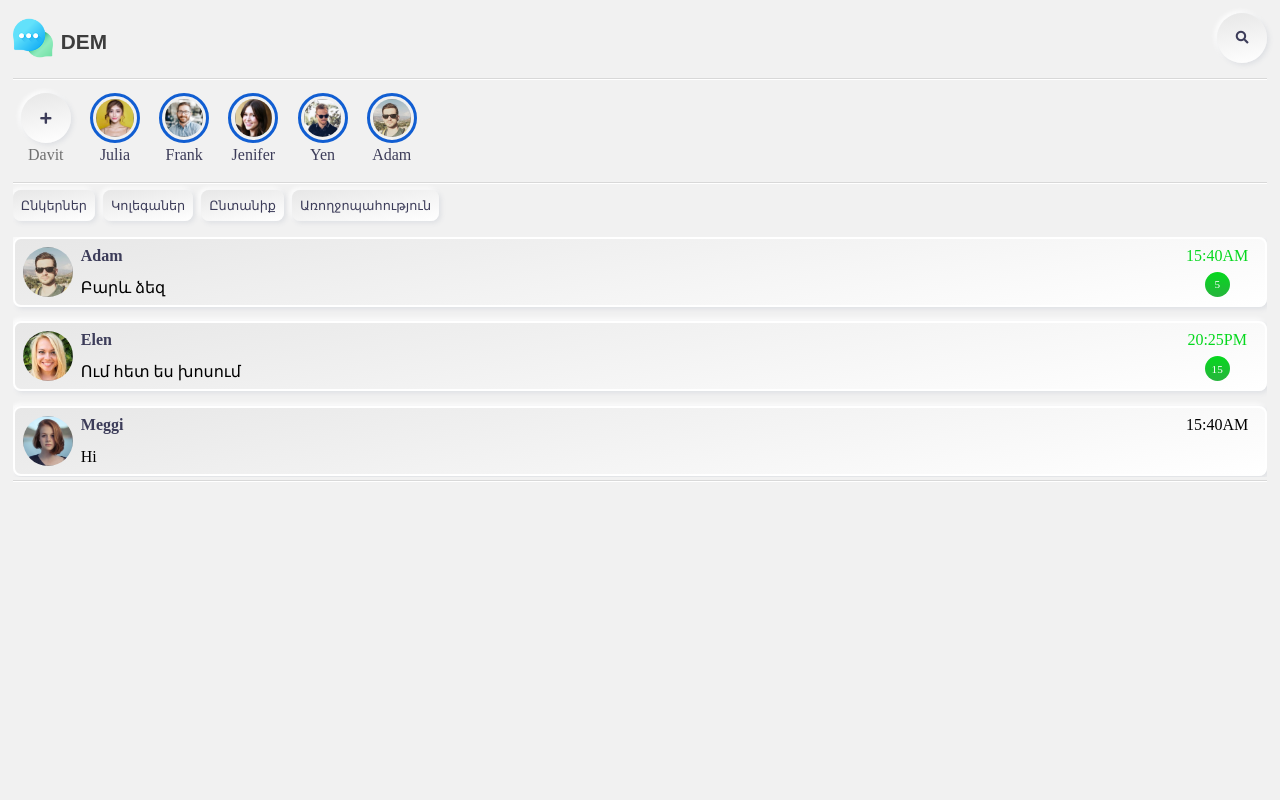
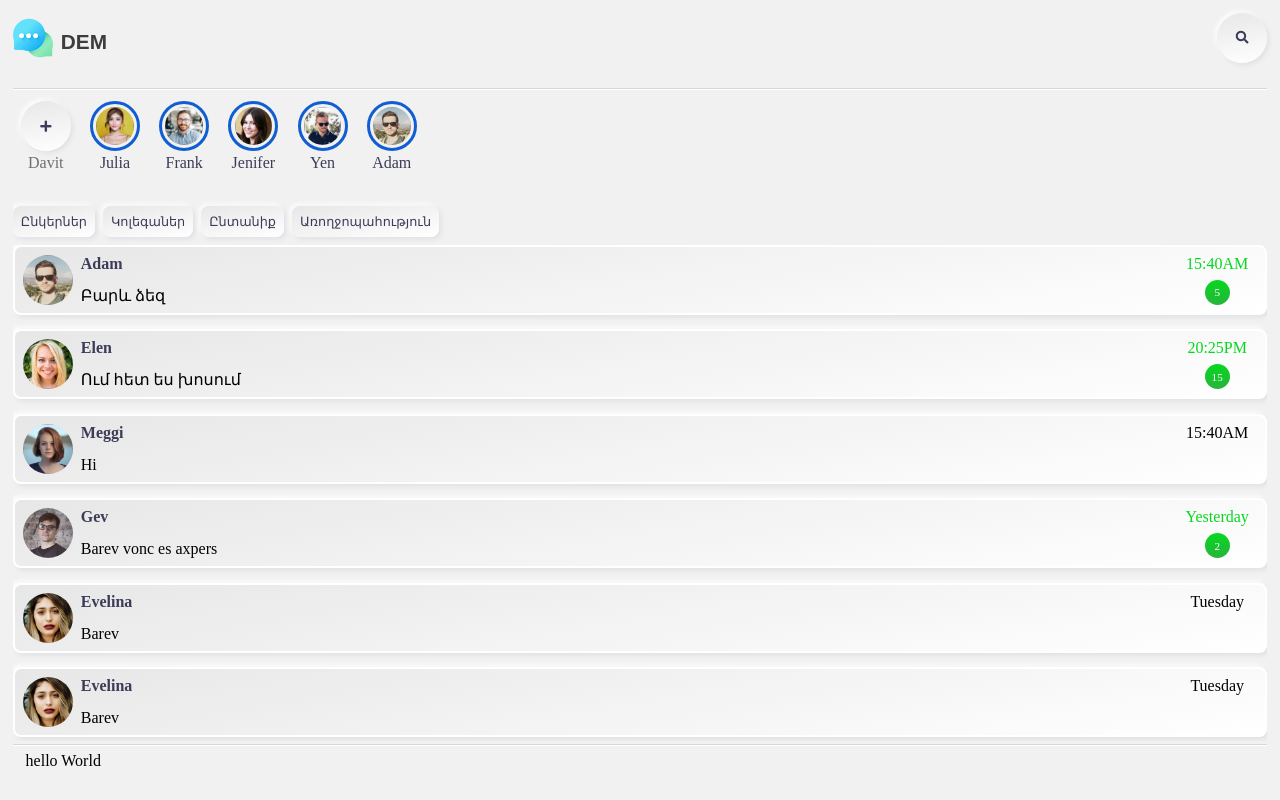
Before and after one commit to davitMartirosyan/tapp, a React (Create React App) app: page / in a window 1280 px wide. Built offline with nearby package versions, Linux system fonts and the light colour scheme; a web font is replaced by a local one.

Commit message:
chat messages content was changed

```diff
--- a/src/App.js
+++ b/src/App.js
@@ -3,17 +3,19 @@ import Header from "./components/Header";
 import Stories from "./components/Stories";
 import Tags from "./components/Tags";
 import ChatMessages from "./components/ChatMessages";
+import Bar from "./components/Bar";
 function App() {
   const paths = {
     imgs:"./path/icons/",
     upic:"./path/upic/"
   }
   return (
-    <div className="tap">
+    <div className="tap r">
         <Header paths={paths}/>
         <Stories paths={paths}/>
         <Tags/>
         <ChatMessages paths={paths}/>
+        <Bar/>
     </div>
   );
 }
--- /dev/null
+++ b/src/cloudcss/bar.css
@@ -0,0 +1,10 @@
+.bar{
+    margin:0 .8rem;
+    padding:.5rem .8rem 0 .8rem;
+    background-color:var(--body-clr);
+    height:3.5rem;
+    position:fixed;
+    bottom:0;
+    left:0;
+    right:0;
+}
--- a/src/cloudcss/chatmessages.css
+++ b/src/cloudcss/chatmessages.css
@@ -1,12 +1,14 @@
 .friendsChats{
+    overflow-y:auto;
+    height:62%;
 }
 .chat{
-    margin-top:.5rem;
-    overflow-y:auto;
-    max-height:30vh;
 }
 .fchat{
     border:2px solid #fff;
+}
+.fchat:last-child{
+    margin-bottom:2rem;
 }
 .fchat + .fchat{
     margin-top:.9rem;
--- a/src/cloudcss/config.css
+++ b/src/cloudcss/config.css
@@ -53,6 +53,8 @@ ul{
     border-bottom:1px solid var(--light-clr);
     width:100%;
     position:absolute;
+    left:0;
+    top:0;
 }
 .splitter.btm{
     bottom:-.3rem;
--- a/src/cloudcss/index.css
+++ b/src/cloudcss/index.css
@@ -2,6 +2,9 @@
 .tap{
   padding: 0 .8rem;
   height:100vh;
+}
+.realcontent{
+  border:1px solid;
 }
 header{
   padding:.8rem 0;
--- a/src/cloudcss/stories.css
+++ b/src/cloudcss/stories.css
@@ -1,7 +1,6 @@
 .friend_stories{
     overflow-x:auto;
-    padding-top:.3rem;
-    padding: .3rem .5rem;
+    padding: .8rem .5rem;
     margin-bottom:.8rem;
 }
 .storiesScrollBar{
--- a/src/components/Bar.js
+++ b/src/components/Bar.js
@@ -0,0 +1,12 @@
+import React from 'react'
+import "../cloudcss/bar.css";
+const Bar = () => {
+    return (
+        <div className="bar r">
+            <div className="splitter"></div>
+            hello World
+        </div>
+    )
+}
+
+export default Bar
--- a/src/components/ChatMessages.js
+++ b/src/components/ChatMessages.js
@@ -66,95 +66,11 @@ function ChatMessages(props){
             time:"Tuesday",
             messageCount:"1",
             new:false
-        },
-        {
-            id:5,
-            pic:"9.png",
-            fname:"Evelina",
-            message:"Barev",
-            time:"Tuesday",
-            messageCount:"1",
-            new:false
-        },
-        {
-            id:5,
-            pic:"9.png",
-            fname:"Evelina",
-            message:"Barev",
-            time:"Tuesday",
-            messageCount:"1",
-            new:false
-        },
-        {
-            id:5,
-            pic:"9.png",
-            fname:"Evelina",
-            message:"Barev",
-            time:"Tuesday",
-            messageCount:"1",
-            new:false
-        },
-
-        {
-            id:5,
-            pic:"9.png",
-            fname:"Evelina",
-            message:"Barev",
-            time:"Tuesday",
-            messageCount:"1",
-            new:false
-        },
-        {
-            id:5,
-            pic:"9.png",
-            fname:"Evelina",
-            message:"Barev",
-            time:"Tuesday",
-            messageCount:"1",
-            new:false
-        },
-        {
-            id:5,
-            pic:"9.png",
-            fname:"Evelina",
-            message:"Barev",
-            time:"Tuesday",
-            messageCount:"1",
-            new:false
-        },
-        {
-            id:5,
-            pic:"9.png",
-            fname:"Evelina",
-            message:"Barev",
-            time:"Tuesday",
-            messageCount:"1",
-            new:false
-        },
-        {
-            id:5,
-            pic:"9.png",
-            fname:"Evelina",
-            message:"Barev",
-            time:"Tuesday",
-            messageCount:"1",
-            new:false
-        },
-        {
-            id:5,
-            pic:"9.png",
-            fname:"Evelina",
-            message:"Barev",
-            time:"Tuesday",
-            messageCount:"1",
-            new:false
-        },
-
+        }
     ])
 
     return(
     <div className="friendsChats r">
-        <div className="splitter btm"></div>
         <div className="chat">
          {
              friendsChat.map(frChat => {
--- a/src/components/Header.js
+++ b/src/components/Header.js
@@ -8,7 +8,6 @@ function Header(props){
                 <h5>DEM</h5>
             </div>
             <button className="prm crcl search"> <i class="fas fa-search"></i></button>
-            <div className="splitter btm"></div>
         </header>
     )
 }
```
